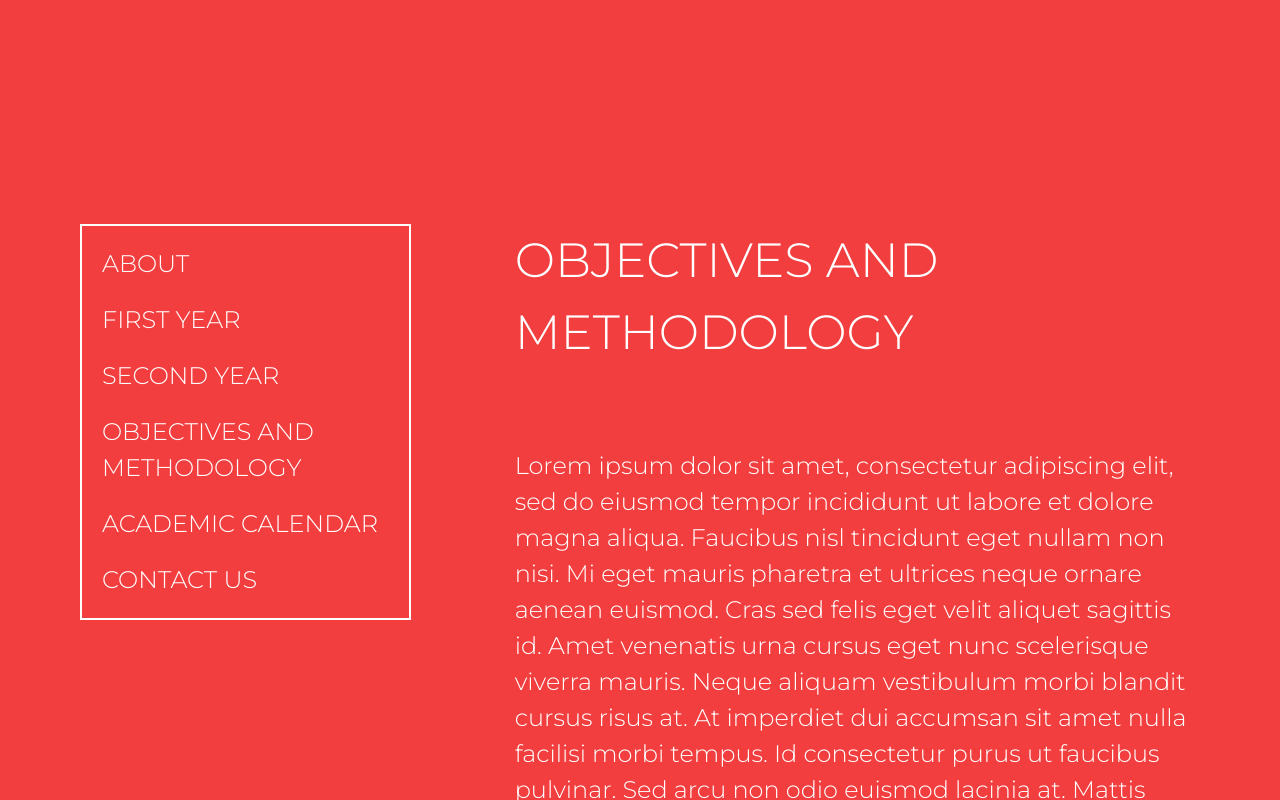
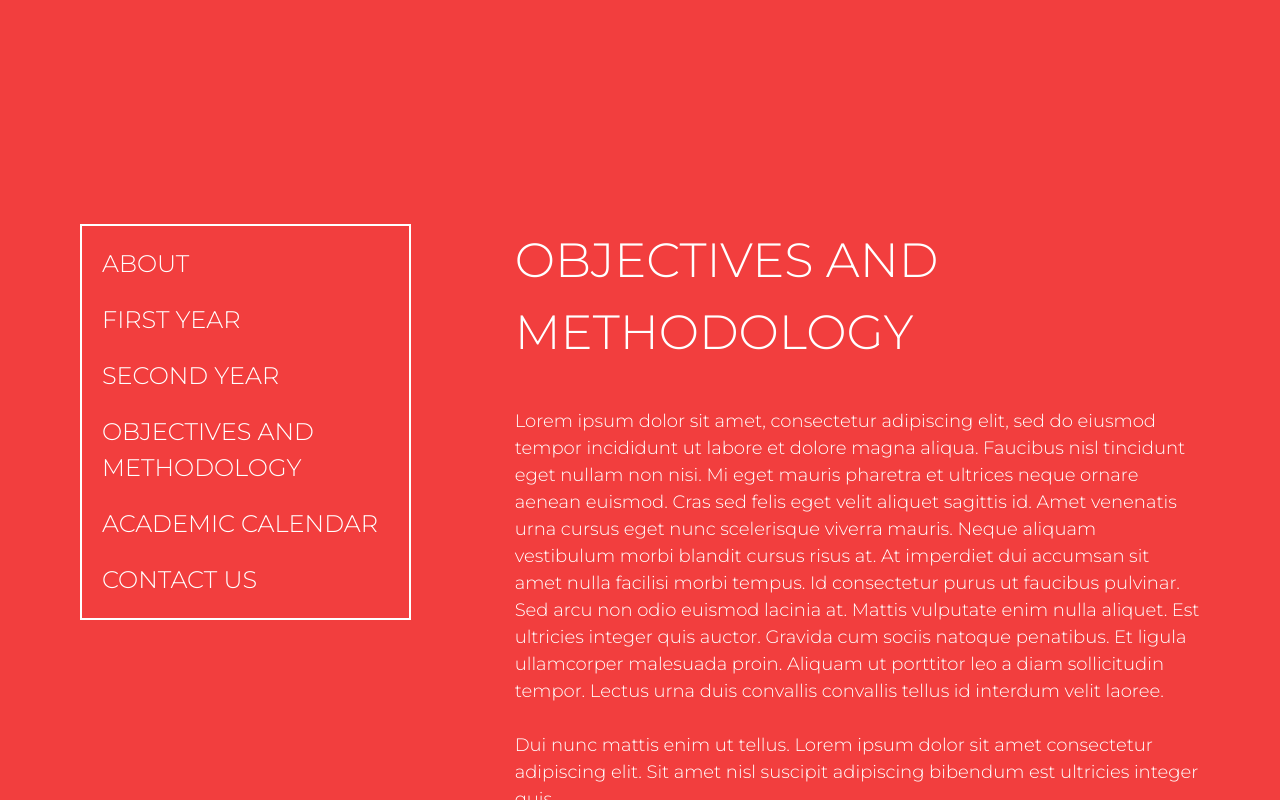
Before and after one commit to pythonidae-lupus/iimRohtakRedesign, a React (Create React App) app: page /pgp in a window 1280 px wide. Both pictures are taken after a click on the item "OBJECTIVES AND METHODOLOGY". Shown: the top 800 px of the page. Built offline with nearby package versions, Linux system fonts and the light colour scheme.

Commit message:
font to 18px and mt to 10

```diff
--- a/src/pages/components/programmes/PGP/Objecives.js
+++ b/src/pages/components/programmes/PGP/Objecives.js
@@ -7,7 +7,7 @@ const AboutPGP = () => {
     return (
        <>
                 <Text fontSize="48px" color="#fff">OBJECTIVES AND METHODOLOGY</Text>
-                <Text color="#fff" fontSize="24px" mt={20}>
+                <Text color="#fff" fontSize="18px" mt={10}>
 
                 Lorem ipsum dolor sit amet, consectetur adipiscing elit, sed do eiusmod tempor incididunt ut labore et dolore magna aliqua.
                 Faucibus nisl tincidunt eget nullam non nisi. Mi eget mauris pharetra et ultrices neque ornare aenean euismod.
```
